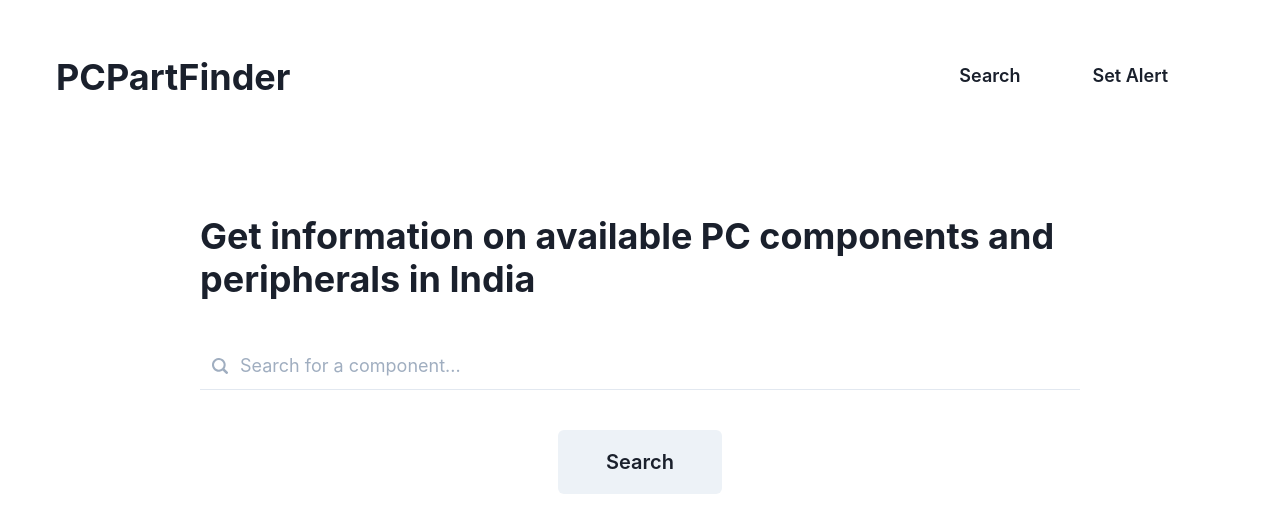
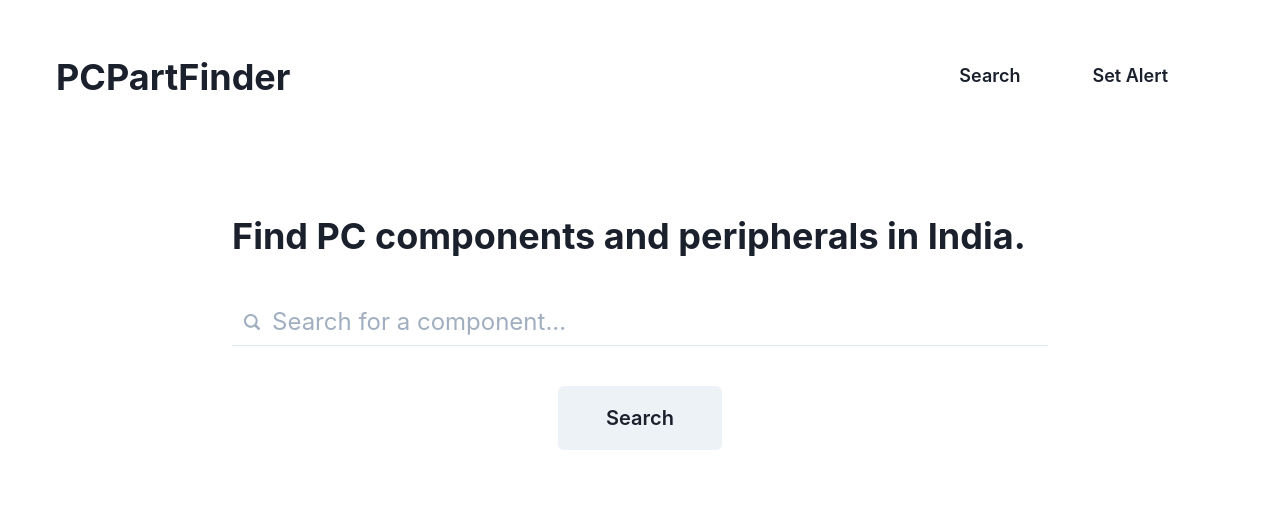
Before and after one commit to 1Gokul/pcpartfinder, a Next.js app: page / in a window 1280 px wide. Shown: the top 532 px of the page. Built offline with nearby package versions, Linux system fonts and the light colour scheme.

Commit message:
More changes to input

```diff
--- a/pages/index.js
+++ b/pages/index.js
@@ -7,7 +7,7 @@ export default function Home() {
   return (
     <Layout>
       <Container>
-        <Heading>Get information on available PC components and peripherals in India</Heading>
+        <Heading>Find PC components and peripherals in India.</Heading>
         <Flex marginY={10}>
           <InputGroup>
             <InputLeftElement
@@ -15,7 +15,7 @@ export default function Home() {
               height="100%"
               children={<Search2Icon color="gray.400"/>}  //eslint-disable-line
             />
-            <Input size="lg" placeholder="Search for a component..." variant="flushed"/>
+            <Input size="lg" fontSize="2xl" placeholder="Search for a component..." variant="flushed"/>
           </InputGroup>
         </Flex>
         <Button alignSelf="center" fontSize="xl" paddingX={12} paddingY={8} >Search</Button>
--- a/src/components/Layout.js
+++ b/src/components/Layout.js
@@ -11,7 +11,7 @@ const Layout = props => (
 export default Layout
 
 export const Container = props => (
-  <Flex direction="column" marginX="auto"  marginTop={5} minH="75vh" minW="70vw" maxW={{ base:"95vw", md: "75vw" }} padding={{ base: 5, md: 10 }}>
+  <Flex direction="column" marginX="auto" marginTop={5} minH="75vh" minW="70vw" maxW={{ base:"95vw", md: "75vw" }} padding={{ base: 5, md: 10 }}>
     {props.children}
   </Flex>
 )
```
